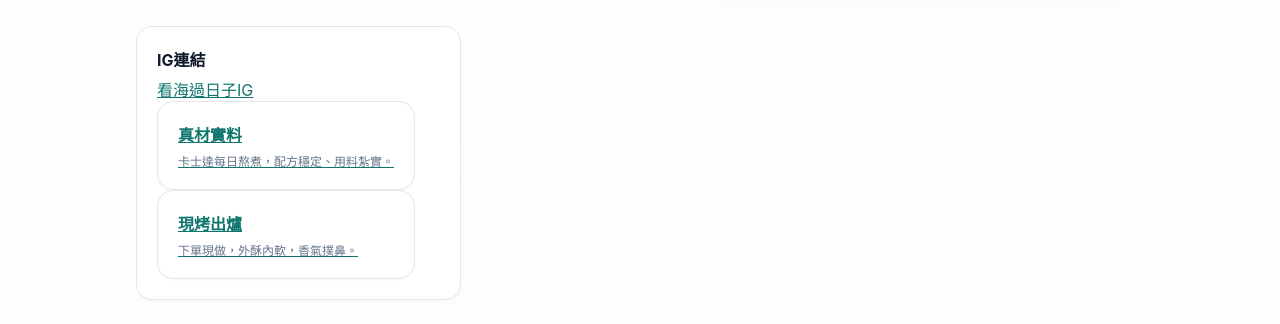
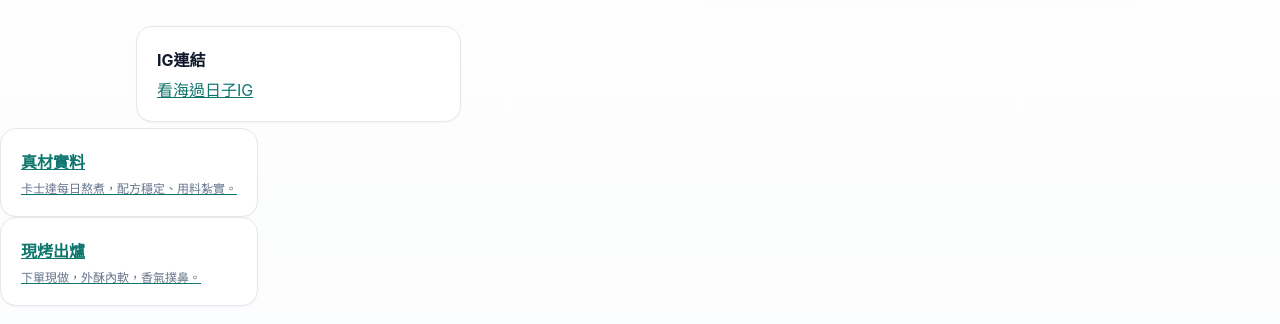
Before and after one commit to a7715665-debug/enjoyocean, a plain HTML site: page index.html in a window 1280 px wide. Shown: the part 476-800 px from the top of the page. Drawn offline with Linux system fonts and the light colour scheme.

Commit message:
Update index.html

```diff
--- a/index.html
+++ b/index.html
@@ -64,7 +64,7 @@ a{color:inherit}
 
 <section class="section" style="padding-top:0">
   <div class="container grid grid-3">
-    <div class="card"><div style="font-weight:700">IG連結</div><a href="https://www.instagram.com/enjoy_ocean_/" target="_blank" style="color:#0f766e; display:inline-block; margin-top:6px;">看海過日子IG
+    <div class="card"><div style="font-weight:700">IG連結</div><a href="https://www.instagram.com/enjoy_ocean_/" target="_blank" style="color:#0f766e; display:inline-block; margin-top:6px;">看海過日子IG</div></div>
     <div class="card"><div style="font-weight:700">真材實料</div><div class="small" style="margin-top:6px">卡士達每日熬煮，配方穩定、用料紮實。</div></div>
     <div class="card"><div style="font-weight:700">現烤出爐</div><div class="small" style="margin-top:6px">下單現做，外酥內軟，香氣撲鼻。</div></div>
   </div>
```
